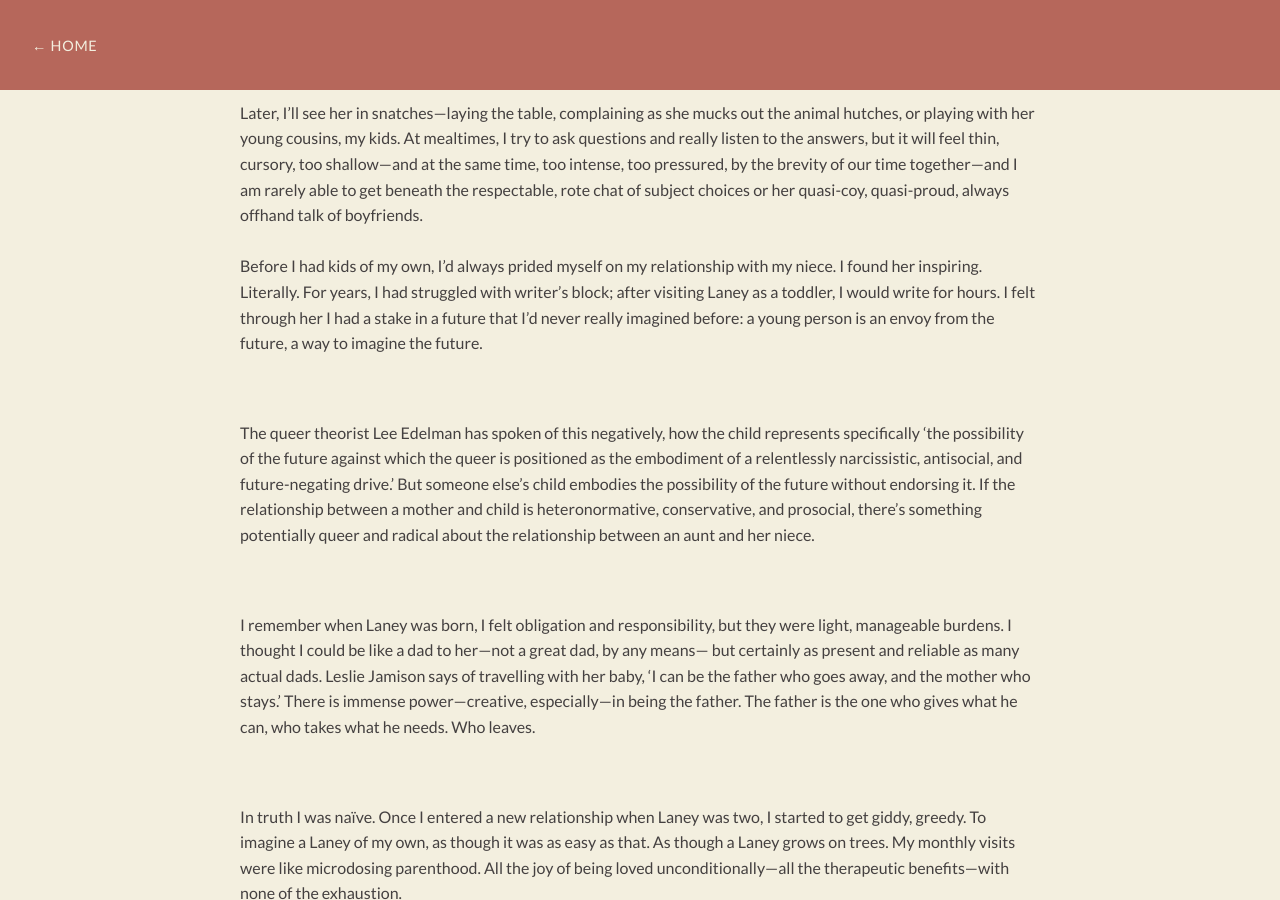
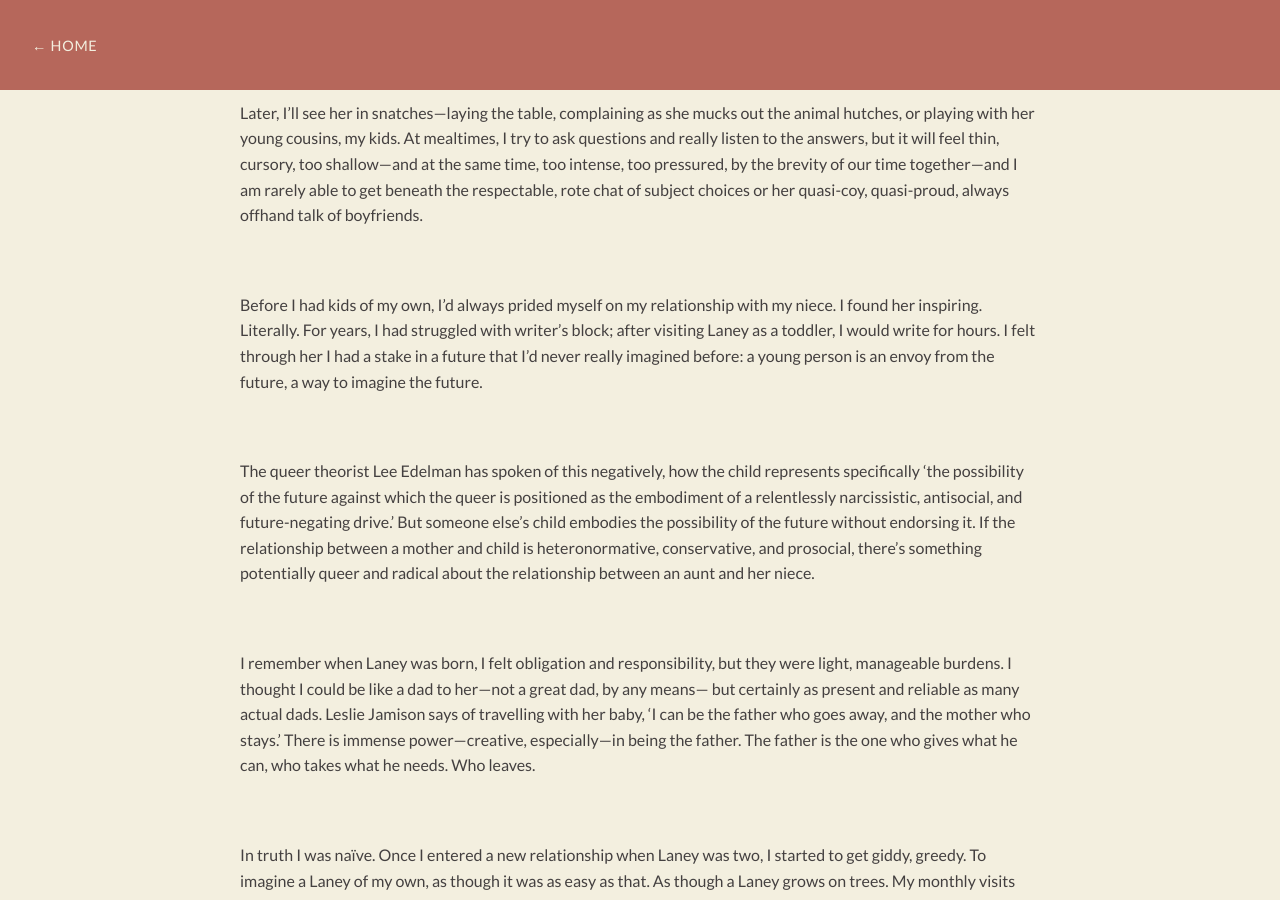
Before and after one commit to kwhiteheadsite/kwhiteheadsite.github.io, a Jekyll site: the page built from a-quarter-tab-of-loss.md, in a window 1280 px wide and 900 px high, scrolled down 359 px. Built offline with Jekyll 4.4.1, drawn with Linux system fonts in a browser that asks for light colours.

Commit message:
fix line breaks in quarter tab of loss

```diff
--- a/a-quarter-tab-of-loss.md
+++ b/a-quarter-tab-of-loss.md
@@ -30,9 +30,8 @@ answers, but it will feel thin, cursory, too shallow—and at the same
 time, too intense, too pressured, by the brevity of our time
 together—and I am rarely able to get beneath the respectable, rote chat
 of subject choices or her quasi-coy, quasi-proud, always offhand talk of
-boyfriends.<br />
-<br />
-Before I had kids of my own, I’d always prided myself on my relationship
+boyfriends.</p>
+<p>Before I had kids of my own, I’d always prided myself on my relationship
 with my niece. I found her inspiring. Literally. For years, I had
 struggled with writer’s block; after visiting Laney as a toddler, I
 would write for hours. I felt through her I had a stake in a future that
@@ -128,12 +127,11 @@ Christmas, or her birthday swings around, I get specific Amazon
 instructions, totalling almost exactly the £25 I’ve budgeted to spend.
 It feels more like admin than caring. I don’t pay extra to get them
 wrapped.</p>
-<p> </p>
 <p>Recently, after she was visibly unhappy with her eyebrows and the
 pencil she’d used, I broke our family’s agreed budget and bought a Boy
 Brow stick from Glossier. ‘Do you know what that is?’ I asked, needily.
 ‘Oh yeah,’ she mumbled, then something like ‘fancy.’ One time I sent her
-an un-asked for a chess set. It got lost for months in the post. And
+an un-asked for a chess set. It got lost for months in the post. And
 even though it wasn’t my fault, it felt symbolic of something. That she
 could no longer depend on me. That my love had faltered, the capacity of
 love that had compelled me that first day to sketch her—because art, as
```
